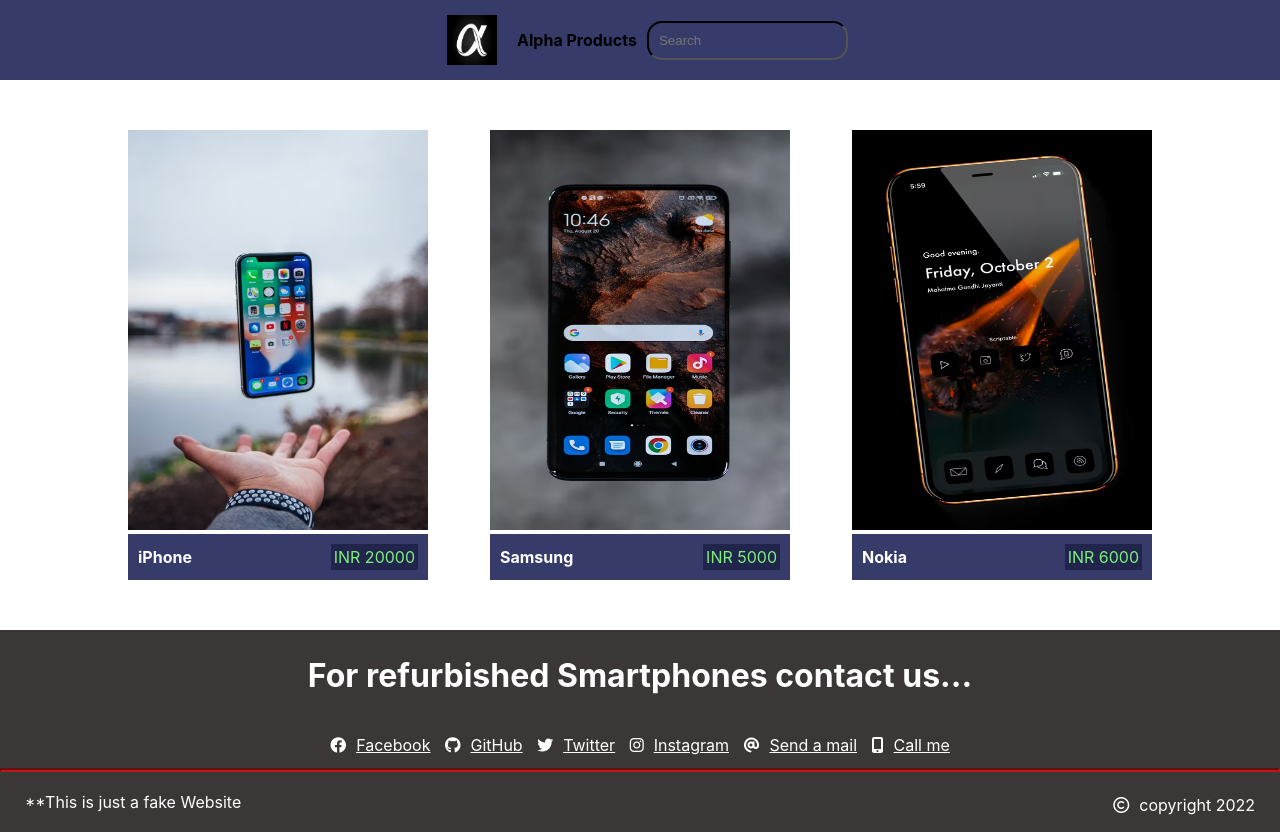
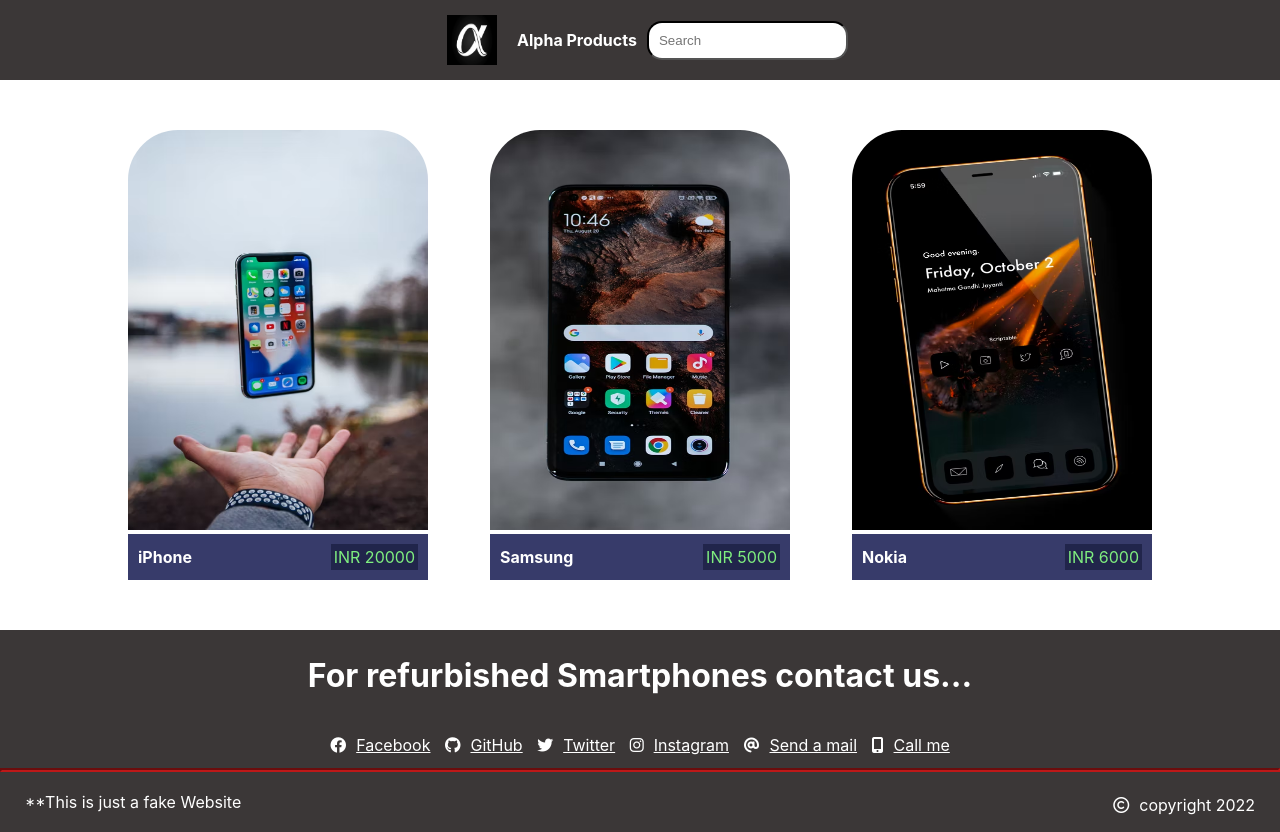
Before and after one commit to Balraj1425/hackavired, a plain HTML site: page index.html in a window 1280 px wide. Drawn offline with Linux system fonts and the light colour scheme.

Commit message:
WIP: changed header bgcolor

```diff
--- a/css/styles.css
+++ b/css/styles.css
@@ -16,19 +16,19 @@
 
 .navbar{
     height: 80px;
-    background-color: #373b6a;
+    background-color: rgb(59, 55, 55);
     display: flex;
     align-items: center;
     justify-content: center;
 }
 .navbar h4 {
     padding-right: 10px;
+    color:white;
 }
 .textbox{
     margin-right: 5px;
     border-radius: 15px;
     padding: 10px;
-    background-color: #373b6a;
     border-color: black;
 }
 .bg-darkgrey{
@@ -67,6 +67,7 @@
     position: relative;
     overflow: hidden;
     cursor: pointer;
+    border-radius: 50px;
 }
 .card:hover {
     transform: scale(1.2) ;
```
